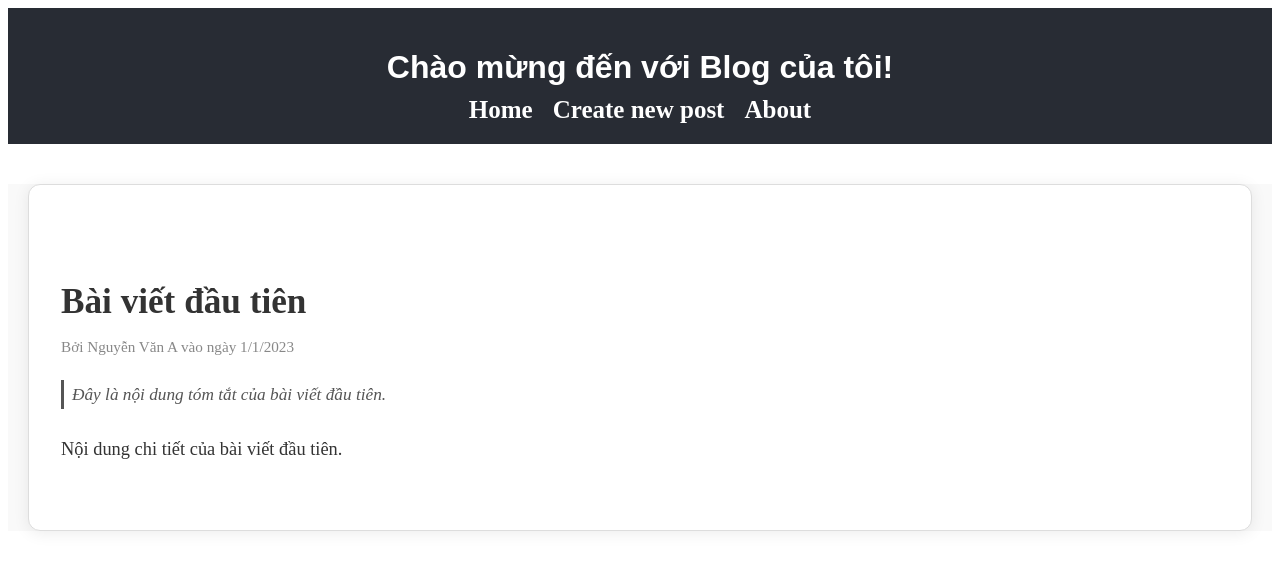
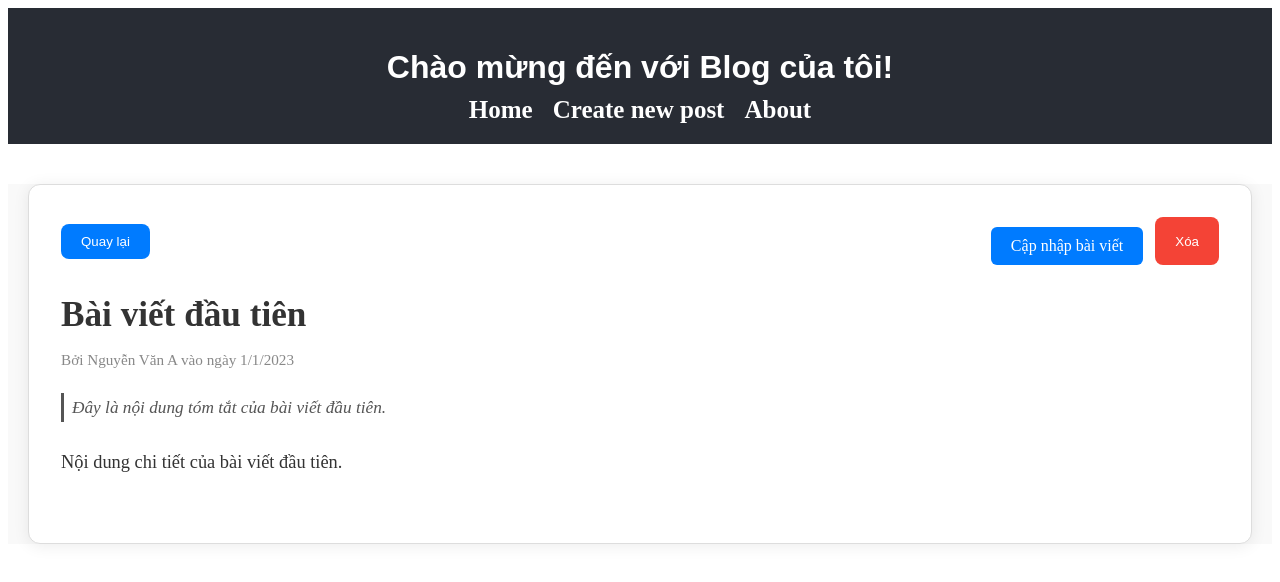
Before and after one commit to sonhh-3626/simple-blog-app, a React (Vite) app: page /post/0 in a window 1280 px wide. Shown: the top 582 px of the page. Built offline with nearby package versions, Linux system fonts and the light colour scheme.

Commit message:
8: Creating Complex Components & Making Your Component Reusable

```diff
--- a/src/App.tsx
+++ b/src/App.tsx
@@ -41,9 +41,10 @@ function App() {
       <main style={{ padding: '0 20px', backgroundColor: '#f9f9f9' }}>
         <Routes>
           <Route path="/" element={<HomePage posts={posts} />} />
-          <Route path="/post/:id" element={<PostDetail posts={posts} />} />
+          <Route path="/post/:id" element={<PostDetail posts={posts} setPosts={setPosts} />} />
           <Route path="/about" element={<About />} />
-          <Route path="/new-post" element={<PostForm setPosts={setPosts} />} />
+          <Route path="/new-post" element={<PostForm posts={posts} setPosts={setPosts} />} />
+          <Route path="/edit-post/:id" element={<PostForm posts={posts} setPosts={setPosts} />} />
         </Routes>
       </main>
     </BrowserRouter>
--- a/src/components/Button.css
+++ b/src/components/Button.css
@@ -1,8 +1,12 @@
 .btn {
-  background-color: var(--color-link);
+  background-color: var(--color-primary-blue);
   color: var(--color-white);
   border: none;
   padding: 10px 20px;
   border-radius: 8px;
   cursor: pointer;
 }
+
+.btn:hover {
+  background-color: var(--color-dark-blue-hover);
+}
--- a/src/components/Button.tsx
+++ b/src/components/Button.tsx
@@ -2,9 +2,10 @@ import "./Button.css";
 
 type ButtonProps = {
   text: string;
+  color?: string;
   onClick?: () => void;
 };
 
-export default function Button({ text, onClick }: ButtonProps) {
-  return <button className="btn" onClick={onClick}>{text}</button>;
+export default function Button({ text, color, onClick }: ButtonProps) {
+  return <button className="btn" style={{backgroundColor: color}} onClick={onClick}>{text}</button>;
 }
--- a/src/components/PostDetail.module.css
+++ b/src/components/PostDetail.module.css
@@ -59,3 +59,30 @@
   margin-bottom: 32px;
   white-space: pre-line;
 }
+
+.updatedPost {
+  display: inline-block;
+  background-color: var(--color-primary-blue);
+  color: var(--color-white);
+  padding: 10px 20px;
+  border-radius: 6px;
+  text-decoration: none;
+  margin-top: 10px;
+  font-size: 1rem;
+  font-weight: 500;
+}
+
+.updatedPost:hover {
+  background-color: var(--color-dark-blue-hover);
+}
+
+.handleBtn {
+  display: flex;
+  justify-content: space-between;
+  align-items: center;
+}
+
+.actionGroup {
+  display: flex;
+  gap: 12px;
+}
--- a/src/components/PostDetail.tsx
+++ b/src/components/PostDetail.tsx
@@ -1,14 +1,10 @@
-import { useParams } from "react-router-dom";
+import { useParams, Link } from "react-router-dom";
 
 import styles from "./PostDetail.module.css";
 import Button from "./Button";
-import type { PostProps } from "../types";
+import type { PostFormProps } from "../types";
 
-interface PostDetailProps {
-  posts: PostProps[];
-}
-
-export default function PostDetail({ posts }: PostDetailProps) {
+export default function PostDetail({ posts, setPosts }: PostFormProps) {
   const { id } = useParams();
   const post = posts.find((p) => p.id === parseInt(id || ""));
 
@@ -20,9 +16,27 @@ export default function PostDetail({ posts }: PostDetailProps) {
     window.history.back();
   }
 
+  const deletePost = () => {
+    if (window.confirm("Bạn có chắc chắn muốn xóa bài viết này không?")) {
+      const updatedPosts = posts.filter((p) => p.id !== post.id);
+      setPosts(updatedPosts);
+      window.history.back();
+    }
+  }
+
   return (
     <div className={styles["post-detail"]}>
-      <Button text="Quay lại" onClick={goToBackLocation} />
+      <div className={styles.handleBtn}>
+        <Button text="Quay lại" onClick={goToBackLocation} />
+
+        <div className={styles.actionGroup}>
+          <Link to={`/edit-post/${post.id}`} className={styles.updatedPost}>
+            Cập nhập bài viết
+          </Link>
+          <Button text="Xóa" onClick={deletePost} color="#f44336" />
+        </div>
+      </div>
+
       <h2 className={styles["post-detail-title"]}>{post.title}</h2>
       <p className={styles["post-detail-meta"]}>
         Bởi {post.author} vào ngày {post.date.toLocaleDateString()}
--- a/src/components/PostForm.tsx
+++ b/src/components/PostForm.tsx
@@ -1,39 +1,66 @@
-import { useState } from "react";
-import { useNavigate } from "react-router-dom";
+import { useEffect, useState } from "react";
+import { useNavigate, useParams } from "react-router-dom";
 import type { PostProps } from "../types";
+import type { PostFormProps } from "../types";
 import styles from "./PostForm.module.css";
 
-interface PostFormProps {
-  setPosts: React.Dispatch<React.SetStateAction<PostProps[]>>;
-}
+export default function PostForm({ posts, setPosts }: PostFormProps) {
+  const { id } = useParams();
+  const navigate = useNavigate();
 
-export default function PostForm({ setPosts }: PostFormProps) {
+  const post = posts.find((p) => p.id === Number(id));
+
   const [title, setTitle] = useState("");
   const [author, setAuthor] = useState("");
   const [excerpt, setExcerpt] = useState("");
   const [content, setContent] = useState("");
-  const navigate = useNavigate();
+
+  useEffect(() => {
+    if (post) {
+      setTitle(post.title);
+      setAuthor(post.author);
+      setExcerpt(post.excerpt);
+      setContent(post.content);
+    }
+  }, [post]);
 
   const handleSubmit = (e: React.FormEvent) => {
     e.preventDefault();
-    const newPost: PostProps = {
-      id: Date.now(),
-      title,
-      author,
-      excerpt,
-      content,
-      date: new Date(),
-    };
 
     if (!title || !author || !excerpt || !content) {
       alert("Vui lòng điền đầy đủ tất cả các trường.");
       return;
     }
 
-    setPosts((prevPosts: PostProps[]) => [...prevPosts, newPost]);
+    if (post) {
+      const updatedPost: PostProps = {
+        ...post,
+        title,
+        author,
+        excerpt,
+        content,
+        date: new Date(),
+      };
 
-    navigate(`/post/${newPost.id}`);
-  }
+      setPosts((prevPosts) =>
+        prevPosts.map((p) => (p.id === post.id ? updatedPost : p))
+      );
+
+      navigate(`/post/${post.id}`);
+    } else {
+      const newPost: PostProps = {
+        id: Date.now(),
+        title,
+        author,
+        excerpt,
+        content,
+        date: new Date(),
+      };
+
+      setPosts((prevPosts) => [...prevPosts, newPost]);
+      navigate(`/post/${newPost.id}`);
+    }
+  };
 
   return (
     <form onSubmit={handleSubmit} className={styles.formContainer}>
@@ -68,7 +95,10 @@ export default function PostForm({ setPosts }: PostFormProps) {
           onChange={(e) => setContent(e.target.value)}
         />
       </div>
-      <button type="submit" className={styles.submitButton}>Submit</button>
+
+      <button type="submit" className={styles.submitButton}>
+        {post ? "Update Post" : "Create Post"}
+      </button>
     </form>
-  )
+  );
 }
--- a/src/types.ts
+++ b/src/types.ts
@@ -6,3 +6,8 @@ export type PostProps = {
   excerpt: string;
   content: string;
 };
+
+export type PostFormProps = {
+  posts: PostProps[];
+  setPosts: React.Dispatch<React.SetStateAction<PostProps[]>>;
+}
```
